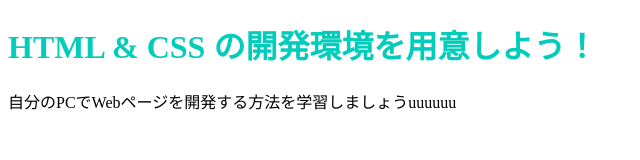
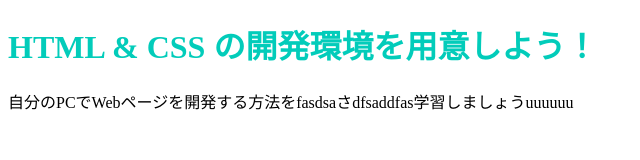
Before and after one commit to shuke840/shuke840.github.io, a plain HTML site: page index.html in a window 1280 px wide. Shown: the whole page, without its empty margins (0-640 px from the left). Drawn offline with Linux system fonts and the light colour scheme.

Commit message:
てすと

```diff
--- a/index.html
+++ b/index.html
@@ -7,7 +7,7 @@
   </head>
   <body>
     <h1 class="title">HTML & CSS の開発環境を用意しよう！</h1>
-    <p>自分のPCでWebページを開発する方法を学習しましょうuuuuuu
+    <p>自分のPCでWebページを開発する方法をfasdsaさdfsaddfas学習しましょうuuuuuu
     </p>
   </body>
 </html>
```
